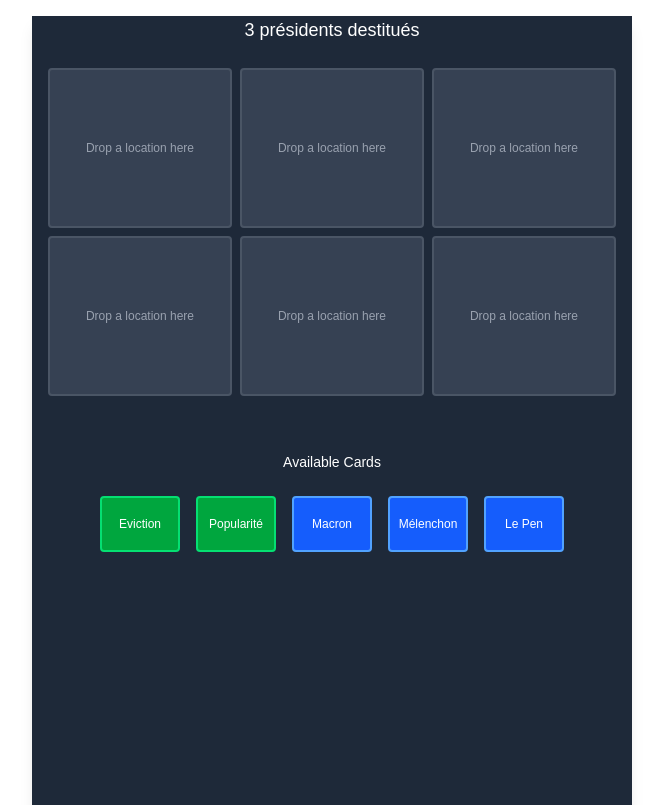
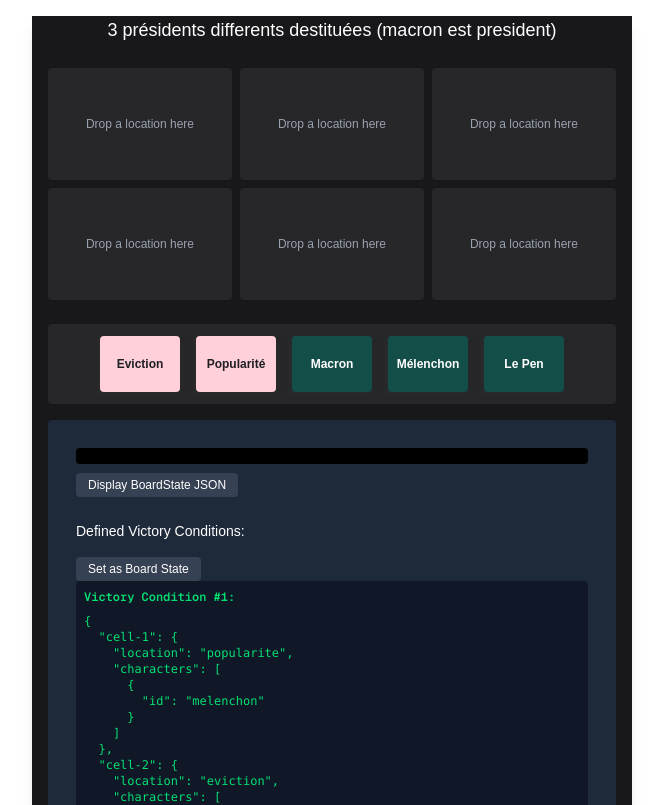
Before and after one commit to ryan-choukri/Tout-Va-Bien, a Next.js app: page / in a window 1280 px wide. Shown: the top 805 px of the page, without its empty margins (308-971 px from the left). Built offline with nearby package versions, Linux system fonts and the light colour scheme.

Commit message:
add debug display and check victory

```diff
--- a/src/app/globals.css
+++ b/src/app/globals.css
@@ -35,10 +35,85 @@
   @apply bg-gray-900 text-white;
 } */
 
+
+
+/* This is global styles for the game container and elements */
+/* game-container is the main wrapper for the game grid and elements */
 .game-container {
-  @apply bg-gray-800 shadow-lg text-black;
-  /* transform-origin: top center; */
+  background-color: #18181b; /* zinc-900 */
+  color: #e4e4e7;           /* zinc-200 */
 }
+
+/* card-location-board and card-character-board are the styles for the location and character cards on the board */
+/* .card-location-board {
+  background-color: #f5c6cd;
+  color: #18181b;
+} */
+
+/* .card-character-board {
+  background-color: #8dbdaf;
+  color: #0f172a;
+} */
+
+.card-location-board,
+.card-character-board {
+  transform-origin: center;
+}
+
+.card-location-board:active,
+.card-character-board:active {
+  transform: scale(0.98);
+}
+.card-location-board,
+.card-character-board,
+.card-location-deck,
+.card-character-deck {
+  transition:
+    transform 280ms cubic-bezier(0.22, 1, 0.36, 1),
+    box-shadow 180ms ease,
+    background-color 180ms ease;
+  will-change: transform;
+}
+
+/* LOCATIONS — pastel paper, soft but structured */
+.card-location-deck,
+.card-location-board {
+    font-weight: 700;
+
+  background-color: #ffcfda;
+  color: #1f1f23;               /* slightly softer than pure black */
+  box-shadow: -1px 2px 4px 2px #31313154;
+}
+
+/* CHARACTERS — authority, depth, presence */
+.card-character-deck,
+.card-character-board {
+  background-color: #144e48;
+  color: #ffffff;
+  font-weight: 700;
+  box-shadow:-1px 2px 4px 2px #31313154;
+}
+
+
+/* bord-cells and hover-bord-cells are the styles for the cells on the board */
+.bord-cells {
+  background-color: #27272a; /* zinc-800 */
+  color: #d4d4d8;           /* zinc-300 */
+}
+
+.hover-bord-cells {
+  background-color: #3f3f46; /* zinc-700 */
+  color: #fafafa;           /* zinc-50 */
+}
+
+/* deck is the style for the deck container */
+.deck {
+  background-color: #27272a;
+  color: #d4d4d8;           /* zinc-300 */
+}
+
+
+
 
 
 .game-container {
--- a/src/components/GameGriid.tsx
+++ b/src/components/GameGriid.tsx
@@ -10,7 +10,7 @@
   useSensors
 } from "@dnd-kit/core";
 import { useState } from "react";
-import level1 from "@/data/levels/level2.json";
+import levelData from "@/data/levels/level2.json";
 
 type BoardState = {
   [cellId: string]: {
@@ -32,10 +32,175 @@
   };
 };
 
+type Level = {
+  id: string;
+  title: string;
+  cells: number;
+  cardsCaracter: Card[];
+  cardsPlace: Card[];
+  victoryStates: BoardState[];
+};
+
+type DebugJSONProps = {
+  data: BoardState;
+};
+
+type VictoryStatus= {
+  achieved: boolean;          // true si une condition de victoire est atteinte
+  index?: number;             // index du tableau victoryStates correspondant
+  matchedState?: BoardState;  // l'état du board qui a déclenché la victoire
+};
+
+type VictoryStateDisplayProps = {
+  victoryState: {
+    achieved: boolean;
+    index?: number;
+    matchedState?: BoardState;
+  };
+};
+
+const level: Level = levelData as Level;
+
+
+const VictoryStateDisplay = ({ victoryState }: VictoryStateDisplayProps) => {
+  if (!victoryState.achieved) return null;
+
+  return (
+    <div className="p-2 bg-green-900 text-white rounded text-xs font-mono mt-2">
+      Victory! Condition #{victoryState.index !== undefined ? victoryState.index + 1 : ''} matched.
+      <pre className="overflow-auto max-h-[20vh]">{JSON.stringify(victoryState.matchedState, null, 2)}</pre>
+    </div>
+  );
+}
+
+const VictoriesSetToDebug = ({ levelVictories, setBoardState }: { levelVictories: BoardState[], setBoardState: React.Dispatch<React.SetStateAction<BoardState>> }) => {
+    return (
+        <div className="mt-4 mx-4">
+            <h3 className="text-white text-sm mb-2">Defined Victory Conditions:</h3>
+            {levelVictories.map((victory, index) => {
+            return (
+                <div key={index}>
+                           <button
+                        className="mt-2 px-3 py-1 bg-gray-700 text-white rounded text-xs hover:bg-gray-600 transition"
+                        onClick={() => setBoardState(JSON.parse(JSON.stringify(victory)))}
+                    >
+                        Set as Board State
+                    </button>
+                <div  className="mb-4 p-2 bg-gray-900 text-green-400 rounded font-mono text-xs overflow-auto max-h-[30vh]">
+                    <div className="mb-2 font-semibold">Victory Condition #{index + 1}:</div>
+                    <pre>
+                        {JSON.stringify(victory, null, 2)}
+                    </pre>
+                    </div>
+
+                </div>)})}
+        </div>
+    );
+}
+
+const DebugJSON = ({ data }: DebugJSONProps) => {
+  const [showJSON, setShowJSON] = useState(false);
+  return (
+    <div className="mt-4 mx-4">
+      {/* Affichage compact */}
+      <pre className="p-2 rounded bg-black text-green-400 text-[10px] overflow-auto font-mono">
+        {Object.entries(data)
+          .map(([cellId, cellData]) => {
+            const chars = cellData?.characters
+              .map((c: BoardState[string]["characters"][number]) => `${c.id}${c.position ? `:${c.position}` : ""}`)
+              .join(", ");
+            return `${cellId} → ${cellData?.location || "empty"} [${chars}]`;
+          })
+          .join("\n")}
+      </pre>
+
+      {/* Bouton toggle JSON complet */}
+      <div className="mt-2">
+        <button
+          className="mb-2 px-3 py-1 bg-gray-700 text-white rounded text-xs hover:bg-gray-600 transition"
+          onClick={() => setShowJSON(!showJSON)}
+        >
+          {showJSON ? "Hide BoardState JSON" : "Display BoardState JSON"}
+        </button>
+
+        {showJSON && (
+          <div
+            className="p-2 bg-gray-900 text-green-400 rounded font-mono text-xs overflow-auto max-h-[30vh] select-all"
+          >
+            {JSON.stringify(data, null, 2)}
+          </div>
+        )}
+      </div>
+    </div>
+  );
+}
+
+function areCharactersEqual(
+  a: { id: string; position?: "left" | "right" }[],
+  b: { id: string; position?: "left" | "right" }[]
+) {
+  // Vérifie si les tableaux ont la même longueur
+  // Si le nombre de personnages est différent, ils ne peuvent pas être identiques
+  if (a.length !== b.length) return false;
+
+  // On clone et on trie les tableaux pour s'assurer que l'ordre des personnages
+  // n'affecte pas la comparaison. On concatène id + position pour créer une "clé" unique
+  const sortedA = [...a].sort((x, y) => (x.id + x.position) > (y.id + y.position) ? 1 : -1);
+  const sortedB = [...b].sort((x, y) => (x.id + x.position) > (y.id + y.position) ? 1 : -1);
+
+  // Chaque personnage dans le tableau trié A doit correspondre exactement
+  // au personnage à la même position dans le tableau trié B
+  // On compare à la fois l'id et la position pour être précis
+  return sortedA.every((char, index) =>
+    char.id === sortedB[index].id && char.position === sortedB[index].position
+  );
+}
+
+
+// Fonction de check de victoire
+function checkVictory(boardState: BoardState): number {
+  // Parcours toutes les conditions de victoire
+  for (const victoryState of level.victoryStates) {
+    let matched = true;
+    let currentVictoryIndex = -1;
+
+    for (const cellId in victoryState) {
+        const target = victoryState[cellId];
+        const current = boardState[cellId];
+
+        // Si la cellule n’existe pas ou n’a pas la même location → pas ok
+        if (!current || current.location !== target.location) {
+            matched = false;
+            currentVictoryIndex = level.victoryStates.indexOf(victoryState);
+            break;
+        }
+
+        // Vérifie que les personnages sont identiques
+        if (!areCharactersEqual(target.characters, current.characters || [])) {
+            matched = false;
+            currentVictoryIndex = level.victoryStates.indexOf(victoryState);
+            break;
+        }
+        currentVictoryIndex = level.victoryStates.indexOf(victoryState);
+        }
+
+    if (matched) {
+      return currentVictoryIndex; // une condition de victoire est atteinte
+    }
+  }
+
+  return -1; // aucune condition de victoire atteinte
+}
+
+
+
 export default function GameGrid() {
   const [boardState, setBoardState] = useState<BoardState>({});
-  const level = level1;
-
+  const [victoryState, setVictoryState] = useState<VictoryStatus>({
+  achieved: false,
+  index: undefined,
+  matchedState: undefined,
+});
   const boardCells = Array.from({ length: level.cells }, (_, i) => `cell-${i + 1}`);
   const deckCharacterCards = level.cardsCaracter;
   const deckLocationCards = level.cardsPlace;
@@ -96,9 +261,16 @@
     }
 
 
-    placeCardOnBoard(cardId, targetCellId, sourceCellId, targetPosition);
+    const newBoard = placeCardOnBoard(cardId, targetCellId, sourceCellId, targetPosition);
+    // Après chaque action, tu peux faire
+    const currentVictoryIndex = checkVictory(newBoard); // ta fonction retourne l'index ou -1
+    console.log(currentVictoryIndex);
+    if (currentVictoryIndex !== -1) {
+    setVictoryState({ achieved: true, index: currentVictoryIndex });
+    } else {
+    setVictoryState({ achieved: false, index: undefined });
+    }
   }
-
 
   function placeCardOnBoard(
   cardId: string,
@@ -107,6 +279,7 @@
   targetPosition?: "left" | "right"
 ) {
   const cardType = getCardType(cardId);
+  let returnedBoard: BoardState = {};
 
   setBoardState((prevBoard) => {
     const updatedBoard: BoardState = JSON.parse(JSON.stringify(prevBoard));
@@ -129,14 +302,17 @@
       const allCharacters = [...sourceCharacters].slice(0, maxCharacters);
       const targetCell = updatedBoard[targetCellId];
 
-      updatedBoard[sourceCellId] = targetCell;
+      if(targetCell) {
+          updatedBoard[sourceCellId] = targetCell;
+      }
 
       updatedBoard[targetCellId] = {
         location: cardId,
         characters: allCharacters
       };
 
-      return updatedBoard;
+      returnedBoard = updatedBoard;
+      return returnedBoard;
     }
 
     // ─────────────────────────────────────────────
@@ -153,7 +329,8 @@
         characters: existingCharacters.slice(0, maxCharacters)
       };
 
-      return updatedBoard;
+      returnedBoard = updatedBoard;
+      return returnedBoard;
     }
 
     // ─────────────────────────────────────────────
@@ -185,7 +362,8 @@
         if (!targetPosition) {
           // Si pas de position spécifique (drop sur la location générale), ne rien faire
           console.log("❌ Location has positions, but no specific position targeted");
-          return updatedBoard;
+            returnedBoard = updatedBoard;
+            return returnedBoard;
         }
 
         // Remove any character in the target position AND the dragged character
@@ -196,6 +374,9 @@
         // Add the character at the specified position ONLY
         newCharacters.push({ id: cardId, position: targetPosition });
         updatedBoard[targetCellId].characters = newCharacters;
+        if (!updatedBoard[targetCellId].location && (!updatedBoard[targetCellId].characters || updatedBoard[targetCellId].characters.length === 0)) {
+            delete updatedBoard[targetCellId];
+        }
       } else {
         // No positions: allow free placement up to maxCharacters
         let newCharacters = updatedBoard[targetCellId].characters.filter(
@@ -207,13 +388,19 @@
           newCharacters = [{ id: cardId, position: undefined }];
         }
         updatedBoard[targetCellId].characters = newCharacters;
+        if (!updatedBoard[targetCellId].location && (!updatedBoard[targetCellId].characters || updatedBoard[targetCellId].characters.length === 0)) {
+            delete updatedBoard[targetCellId];
+        }
       }
 
-      return updatedBoard;
+      returnedBoard = updatedBoard;
+      return returnedBoard;
     }
 
-    return updatedBoard;
+      returnedBoard = updatedBoard;
+      return returnedBoard;
   });
+  return returnedBoard;
 }
 
 
@@ -276,7 +463,7 @@
                 >
                   <div className="w-full">
                     {/* Location Label */}
-                    <div className="text-sm font-semibold mb-2 text-center border-b border-green-500 pb-1">
+                    <div className="text-xs font-semibold mb-2 text-center border-b border-gray-500 ">
                       {location.label}
                       <span className="text-xs ml-2 opacity-75">
                         ({characters.length}/{location.slots?.maxCharacters || "∞"})
@@ -285,7 +472,7 @@
 
                     {/* Characters Section */}
                     {hasPositions ? (
-                      <div className="flex justify-between gap-2 min-h-[4rem]">
+                      <div className="flex justify-between gap-2 min-h-[3rem]">
                         {/* Left Position */}
                         <CharacterSlot
                           cellId={cellId}
@@ -301,7 +488,7 @@
                         />
                       </div>
                     ) : (
-                      <div className="flex gap-1 flex-wrap justify-center min-h-[3rem]">
+                      <div className="flex gap-1 flex-wrap justify-center min-h-[2rem]">
                         {characters.map((char) => {
                           const card = getCardDetails(char.id);
 
@@ -331,8 +518,8 @@
       </div>
 
       {/* Deck - Always visible */}
-      <div className="flex gap-4 mt-6 justify-center flex-wrap p-4 bg-gray-800 rounded">
-        <h3 className="w-full text-center text-white text-sm mb-2">Available Cards</h3>
+      <div className="flex gap-4 mt-2 justify-center flex-wrap m-4 p-3 deck rounded">
+        {/* <h3 className="w-full text-center text-white text-sm mb-2">Available Cards</h3> */}
 
         {deckLocationCards.map((card: Card) => (
           <DeckCard
@@ -356,7 +543,17 @@
           </DeckCard>
         ))}
       </div>
+      <div className="m-4 p-3 bg-gray-800 rounded space-y-2">
+
+        <VictoryStateDisplay victoryState={victoryState} />
+
+         <DebugJSON data={boardState} />
+
+        <VictoriesSetToDebug setBoardState={setBoardState}
+        levelVictories={level.victoryStates} />
+    </div>
     </DndContext>
+
   );
 }
 
@@ -375,7 +572,7 @@
   });
 
   const getCardDetails = (cardId: string) => {
-    const allCards = [...level1.cardsCaracter, ...level1.cardsPlace];
+    const allCards = [...level.cardsCaracter, ...level.cardsPlace];
     return allCards.find(c => c.id === cardId);
   };
 
@@ -384,9 +581,7 @@
   return (
     <div
       ref={setNodeRef}
-      className={`flex-1 border-2 border-dashed rounded p-1 min-h-[3.5rem] flex items-center justify-center ${
-        isOver ? "border-blue-400 bg-blue-900/30" : "border-gray-500"
-      } transition-all`}
+      className={`flex-1  rounded p-1 min-h-[3.5rem] flex items-center justify-center transition-all`}
     >
       {character ? (
         <CharacterCard
@@ -410,8 +605,8 @@
   return (
     <div
       ref={setNodeRef}
-      className={`min-h-40 border-2 border-gray-600 rounded flex flex-col p-1 ${
-        isOver ? "border-green-500 bg-gray-600" : "bg-gray-700"
+      className={`min-h-[7rem] cells rounded flex flex-col p-1 ${
+        isOver ? " hover-bord-cells" : "bord-cells"
       } text-white transition-all`}
     >
       {children}
@@ -446,7 +641,7 @@
       style={style}
       {...listeners}
       {...attributes}
-      className="bg-green-600 text-white w-full p-3 rounded cursor-grab active:cursor-grabbing select-none transition-opacity touch-none"
+      className="min-h-[6rem] card-location-board text-white w-full p-3 rounded cursor-grab active:cursor-grabbing select-none transition-opacity touch-none"
     >
       {children}
     </div>
@@ -482,7 +677,7 @@
       style={style}
       {...listeners}
       {...attributes}
-      className="bg-blue-600 text-white w-16 h-12 text-xs flex items-center justify-center rounded cursor-grab active:cursor-grabbing select-none transition-opacity border-2 border-blue-400 touch-none"
+      className="card-character-board text-white w-16 h-12 text-xs flex items-center justify-center rounded cursor-grab active:cursor-grabbing select-none transition-opacity  touch-none"
     >
       {children}
     </div>
@@ -510,7 +705,7 @@
     opacity: isDragging ? 0.5 : 1,
   };
 
-  const bgColor = type === "location" ? "bg-green-600" : "bg-blue-600";
+  const bgColor = type === "location" ? "card-location-deck" : "card-character-deck";
 
   return (
     <div
@@ -518,11 +713,9 @@
       style={style}
       {...listeners}
       {...attributes}
-      className={`${bgColor} text-white w-20 h-14 text-xs flex items-center justify-center rounded cursor-grab active:cursor-grabbing select-none transition-opacity border-2 touch-none ${
-        type === "location" ? "border-green-400" : "border-blue-400"
-      }`}
+      className={`${bgColor} text-white w-20 h-14 text-xs flex items-center justify-center rounded cursor-grab active:cursor-grabbing select-none transition-opacity  touch-none`}
     >
       {children}
     </div>
   );
-}
+};
--- a/src/data/levels/level2.json
+++ b/src/data/levels/level2.json
@@ -1,6 +1,6 @@
 {
   "id": "level_storyteller_01",
-  "title": "3 présidents destitués",
+  "title": "3 présidents differents destituées (macron est president)",
   "cells": 6,
   "cardsCaracter": [
     { "id": "macron", "label": "Macron", "type": "character" },
@@ -28,24 +28,14 @@
       }
     }
   ],
-  "sequence_destitution": [
-    {
-      "destiteur": "melenchon",
-      "destitué": "macron",
-      "resultat": "Macron est destitué, Mélenchon devient président",
-      "popularite_necessaire": "Mélenchon > Macron"
-    },
-    {
-      "destiteur": "lepen",
-      "destitué": "melenchon",
-      "resultat": "Mélenchon est destitué, Le Pen devient présidente",
-      "popularite_necessaire": "Le Pen > Mélenchon"
-    },
-    {
-      "destiteur": "macron",
-      "destitué": "lepen",
-      "resultat": "Le Pen est destituée, Macron devient président",
-      "popularite_necessaire": "Macron > Le Pen"
-    }
-  ]
+  "victoryStates": [
+  {
+    "cell-1": { "location": "popularite", "characters": [{ "id": "melenchon" }] },
+    "cell-2": { "location": "eviction", "characters": [{ "id": "melenchon", "position": "left" }, { "id": "macron", "position": "right" }] },
+    "cell-3": { "location": "popularite", "characters": [{ "id": "lepen" }] },
+    "cell-4": { "location": "eviction", "characters": [{ "id": "lepen", "position": "left" }, { "id": "melenchon", "position": "right" }] },
+    "cell-5": { "location": "popularite", "characters": [{ "id": "macron" }] },
+    "cell-6": { "location": "eviction", "characters": [{ "id": "lepen", "position": "right" }, { "id": "macron", "position": "left" }] }
+  },
+{ "cell-2": { "location": "eviction", "characters": [ { "id": "macron", "position": "right" }, { "id": "lepen", "position": "left" } ] }, "cell-1": { "location": "popularite", "characters": [ { "id": "lepen" } ] }, "cell-3": { "location": "popularite", "characters": [ { "id": "melenchon" } ] }, "cell-4": { "location": "eviction", "characters": [ { "id": "lepen", "position": "right" }, { "id": "melenchon", "position": "left" } ] }, "cell-5": { "location": "popularite", "characters": [ { "id": "macron" } ] }, "cell-6": { "location": "eviction", "characters": [ { "id": "macron", "position": "left" }, { "id": "melenchon", "position": "right" } ] } }]
 }
```
